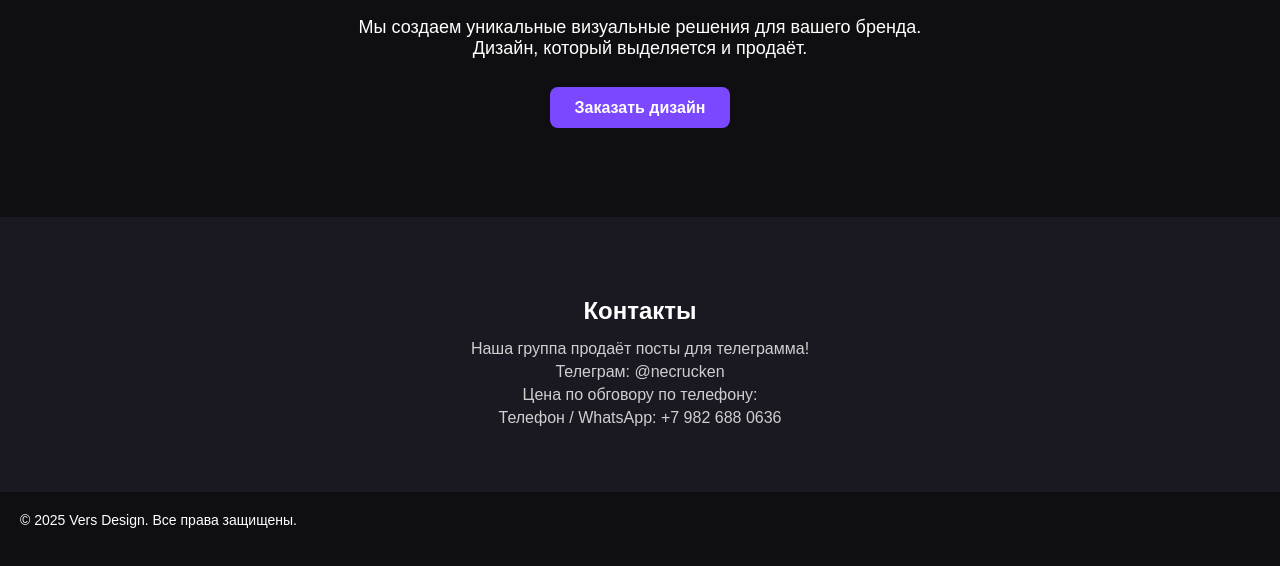
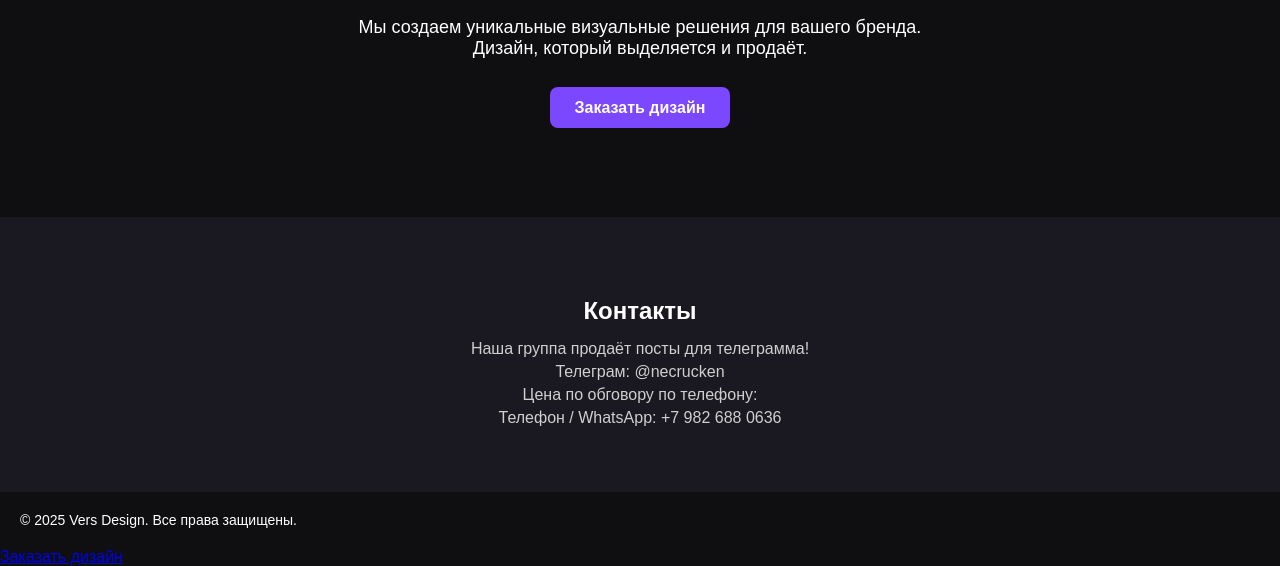
Before and after one commit to MaxSeek-web/Vers-Design, a plain HTML site: page index (3).html in a window 1280 px wide. Shown: the part 255-821 px from the top of the page. Drawn offline with Linux system fonts and the light colour scheme.

Commit message:
Update index (3).html

```diff
--- a/index (3).html
+++ b/index (3).html
@@ -100,3 +100,4 @@
     </footer>
 </body>
 </html>
+<a href="mailto:maximmorozovru768@gmail.com?subject=Заказ дизайна&body=Здравствуйте, я хочу заказать дизайн в телеграмм (или куда-то ещё). Мой телефон: +7 000 000 0000" class="btn">Заказать дизайн</a>
```
